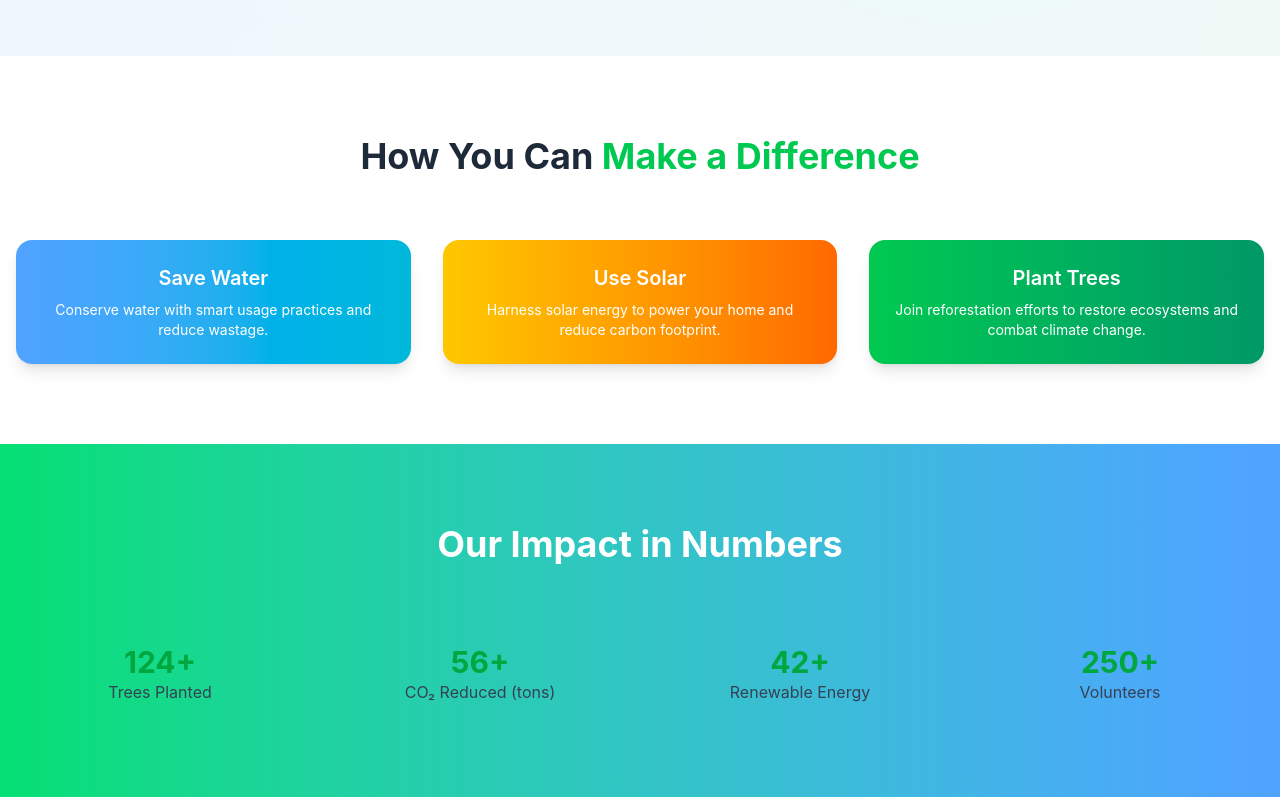
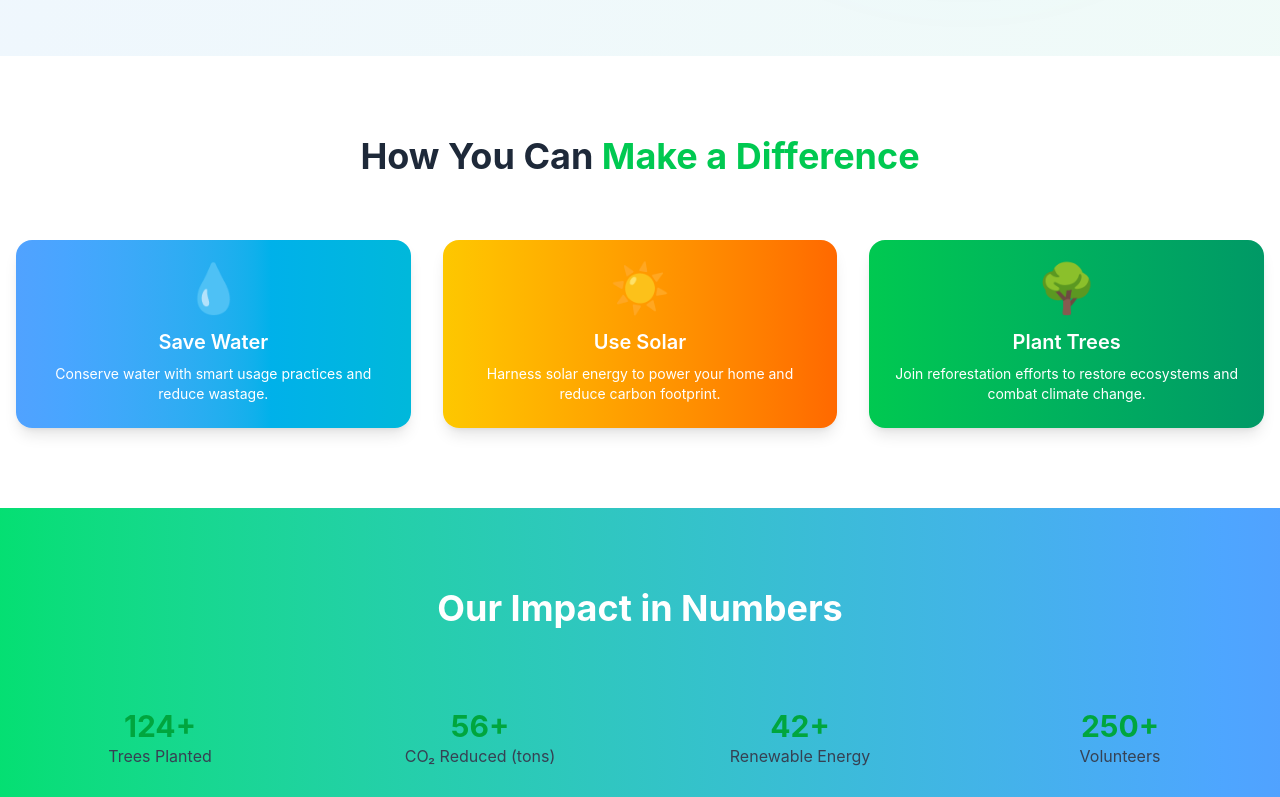
Before and after one commit to rajshekharbind/save-environment, a React (Vite) app: page / in a window 1280 px wide. Shown: the part 744-1541 px from the top of the page. Built offline with nearby package versions, Linux system fonts and the light colour scheme.

Commit message:
just further update the same component in this section of Ecocard

```diff
--- a/src/components/cards/EcoCard.jsx
+++ b/src/components/cards/EcoCard.jsx
@@ -5,7 +5,7 @@ export default function EcoCard({ title, description, icon, color }) {
     <div
       className={`bg-gradient-to-r ${color} text-white shadow-lg rounded-2xl overflow-hidden hover:scale-105 transition-transform duration-300 p-6 flex flex-col items-center`}
     >
-      {/* <div className="text-5xl mb-4">{icon}</div> */}
+      <div className="text-5xl mb-4">{icon}</div>
       <h3 className="text-xl font-semibold">{title}</h3>
       <p className="text-sm mt-2 text-center">{description}</p>
     </div>
```
